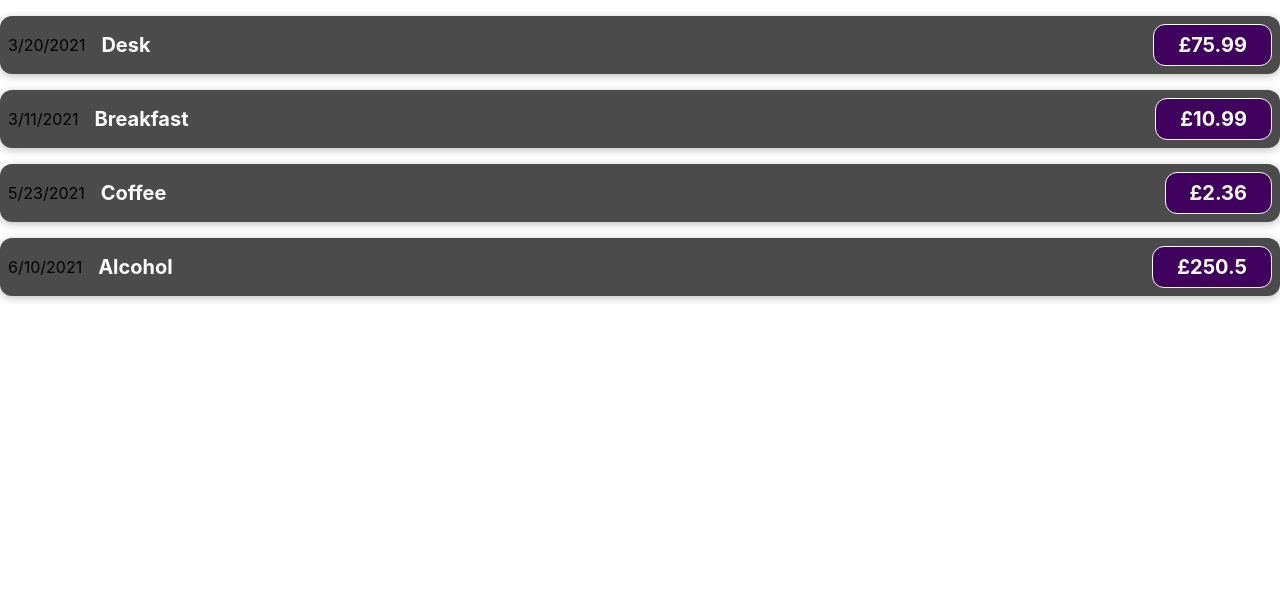
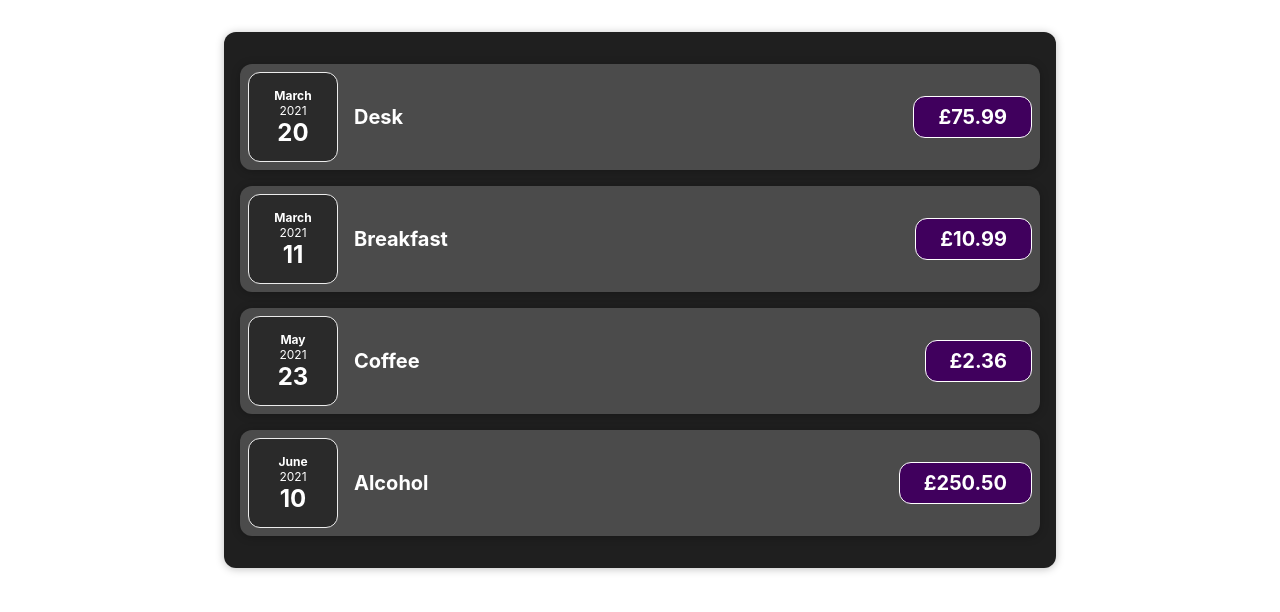
Before and after one commit to jasony4/react-learning, a React (Create React App) app: page / in a window 1280 px wide. Shown: the top 612 px of the page. Built offline with nearby package versions, Linux system fonts and the light colour scheme.

Commit message:
finished lesson 2

```diff
--- a/src/App.js
+++ b/src/App.js
@@ -1,4 +1,6 @@
-import ExpenseItem from "./components/ExpenseItem";
+import ExpenseItem from "./components/Expenses/ExpenseItem/ExpenseItem";
+import "./components/Expenses/Expenses.css";
+import Card from "./components/Card/Card";
 
 function App() {
   const expenses = [
@@ -17,7 +19,7 @@ function App() {
     />
   ));
 
-  return <div>{mappedExpenses}</div>;
+  return <Card className="expenses">{mappedExpenses}</Card>;
 }
 
 export default App;
--- /dev/null
+++ b/src/components/Card/Card.css
@@ -0,0 +1,4 @@
+.card {
+  border-radius: 12px;
+  box-shadow: 0 1px 8px rgba(0, 0, 0, 0.25);
+}
--- /dev/null
+++ b/src/components/Card/Card.js
@@ -0,0 +1,9 @@
+import React from "react";
+import "./Card.css";
+
+const Card = (props) => {
+  const classes = "card " + props.className;
+  return <div className={classes}>{props.children}</div>;
+};
+
+export default Card;
--- a/src/components/ExpenseItem.js
+++ /dev/null
@@ -1,24 +0,0 @@
-import React from "react";
-import "./ExpenseItem.css";
-
-const ExpenseItem = (props) => {
-  /*
-    props {
-        date: '',
-        title: '',
-        amount: '',
-    }
-    */
-  console.log(props);
-  return (
-    <div className="expense-item">
-      <div>{props.date.toLocaleDateString()}</div>{" "}
-      <div className="expense-item__description">
-        <h2>{props.title}</h2>
-      </div>{" "}
-      <div className="expense-item__price">£{props.amount}</div>
-    </div>
-  );
-};
-
-export default ExpenseItem;
--- /dev/null
+++ b/src/components/Expenses/ExpenseDate/ExpenseDate.css
@@ -0,0 +1,26 @@
+.expense-date {
+  display: flex;
+  flex-direction: column;
+  width: 5.5rem;
+  height: 5.5rem;
+  border: 1px solid #ececec;
+  background-color: #2a2a2a;
+  color: white;
+  border-radius: 12px;
+  align-items: center;
+  justify-content: center;
+}
+
+.expense-date__month {
+  font-size: 0.75rem;
+  font-weight: bold;
+}
+
+.expense-date__year {
+  font-size: 0.75rem;
+}
+
+.expense-date__day {
+  font-size: 1.5rem;
+  font-weight: bold;
+}
--- /dev/null
+++ b/src/components/Expenses/ExpenseDate/ExpenseDate.js
@@ -0,0 +1,14 @@
+import React from "react";
+import "./ExpenseDate.css";
+
+const ExpenseDate = (props) => {
+  return (
+    <div className="expense-date">
+      <div className="expense-date__month">{props.month}</div>
+      <div className="expense-date__year">{props.year}</div>
+      <div className="expense-date__day">{props.day}</div>
+    </div>
+  );
+};
+
+export default ExpenseDate;
--- a/src/components/ExpenseItem.css
+++ b/src/components/Expenses/ExpenseItem/ExpenseItem.css
@@ -2,10 +2,8 @@
   display: flex;
   justify-content: space-between;
   align-items: center;
-  box-shadow: 0 2px 8px rgba(0, 0, 0, 0.25);
   padding: 0.5rem;
   margin: 1rem 0;
-  border-radius: 12px;
   background-color: #4b4b4b;
 }
 
--- /dev/null
+++ b/src/components/Expenses/ExpenseItem/ExpenseItem.js
@@ -0,0 +1,21 @@
+import React from "react";
+import "./ExpenseItem.css";
+import ExpenseDate from "../ExpenseDate/ExpenseDate";
+import Card from "../../Card/Card";
+
+const ExpenseItem = (props) => {
+  const month = props.date.toLocaleString("en-US", { month: "long" });
+  const day = props.date.toLocaleString("en-US", { day: "2-digit" });
+  const year = props.date.getFullYear();
+  return (
+    <Card className="expense-item">
+      <ExpenseDate month={month} year={year} day={day} />
+      <div className="expense-item__description">
+        <h2>{props.title}</h2>
+      </div>{" "}
+      <div className="expense-item__price">£{props.amount.toFixed(2)}</div>
+    </Card>
+  );
+};
+
+export default ExpenseItem;
--- /dev/null
+++ b/src/components/Expenses/Expenses.css
@@ -0,0 +1,7 @@
+.expenses {
+  padding: 1rem;
+  background-color: rgb(31, 31, 31);
+  margin: 2rem auto;
+  width: 50rem;
+  max-width: 95%;
+}
```
